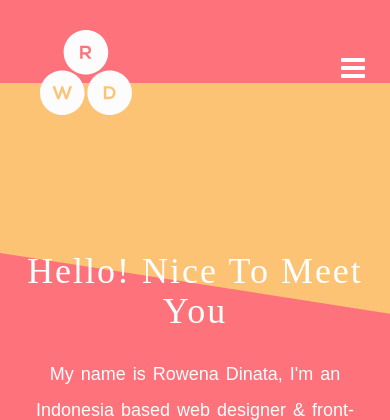
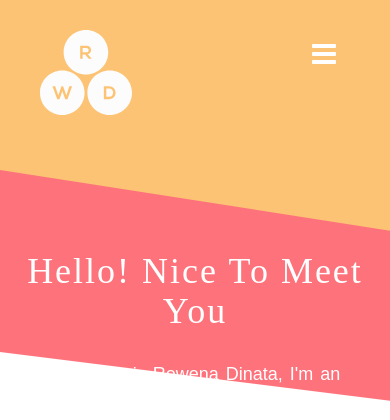
Before and after one commit to rowenadinata/rowenadinata.github.io, a PHP site: page / in a window 390 px wide. Shown: the top 420 px of the page. Run offline with PHP 8.4, Linux system fonts and the light colour scheme; some libraries are stand-ins or nearby versions; some web fonts are replaced.

Commit message:
update queries.css

```diff
--- a/css/queries.css
+++ b/css/queries.css
@@ -31,6 +31,6 @@
 @media only screen and (max-width:1200px) {
     nav { border-bottom: 0; }
     nav ul { display: none; height: auto; }
-    .pullcontainer { width: 100%; text-align: right; padding: 54px 40px 0 0; }
+    .pullcontainer { width: 100%; text-align: right; padding: 0; position: absolute; right: 54px; top: 40px; }
     .pullcontainer a#pull { display: block; width: 100%; color: #fff; }
 }
```
